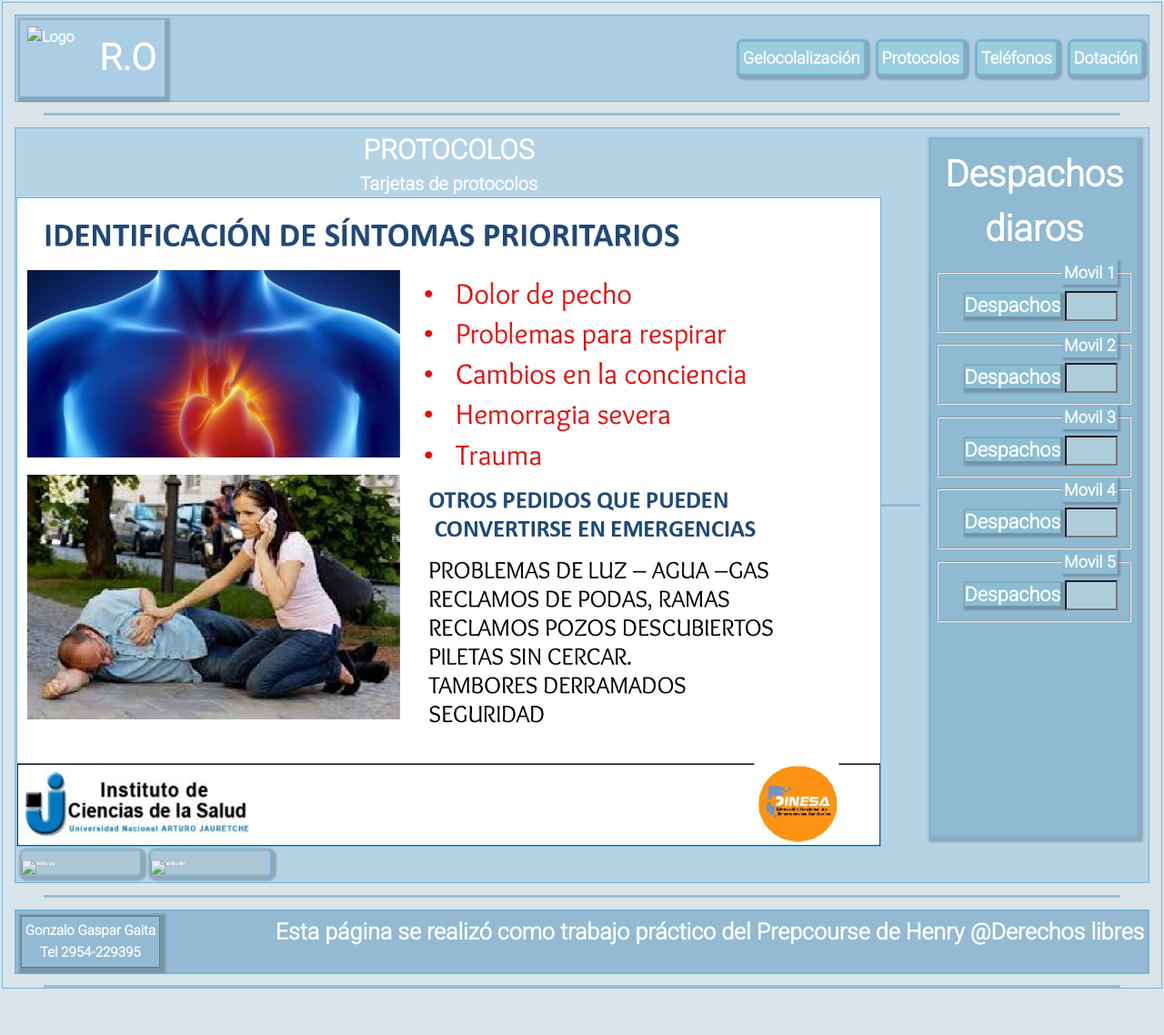
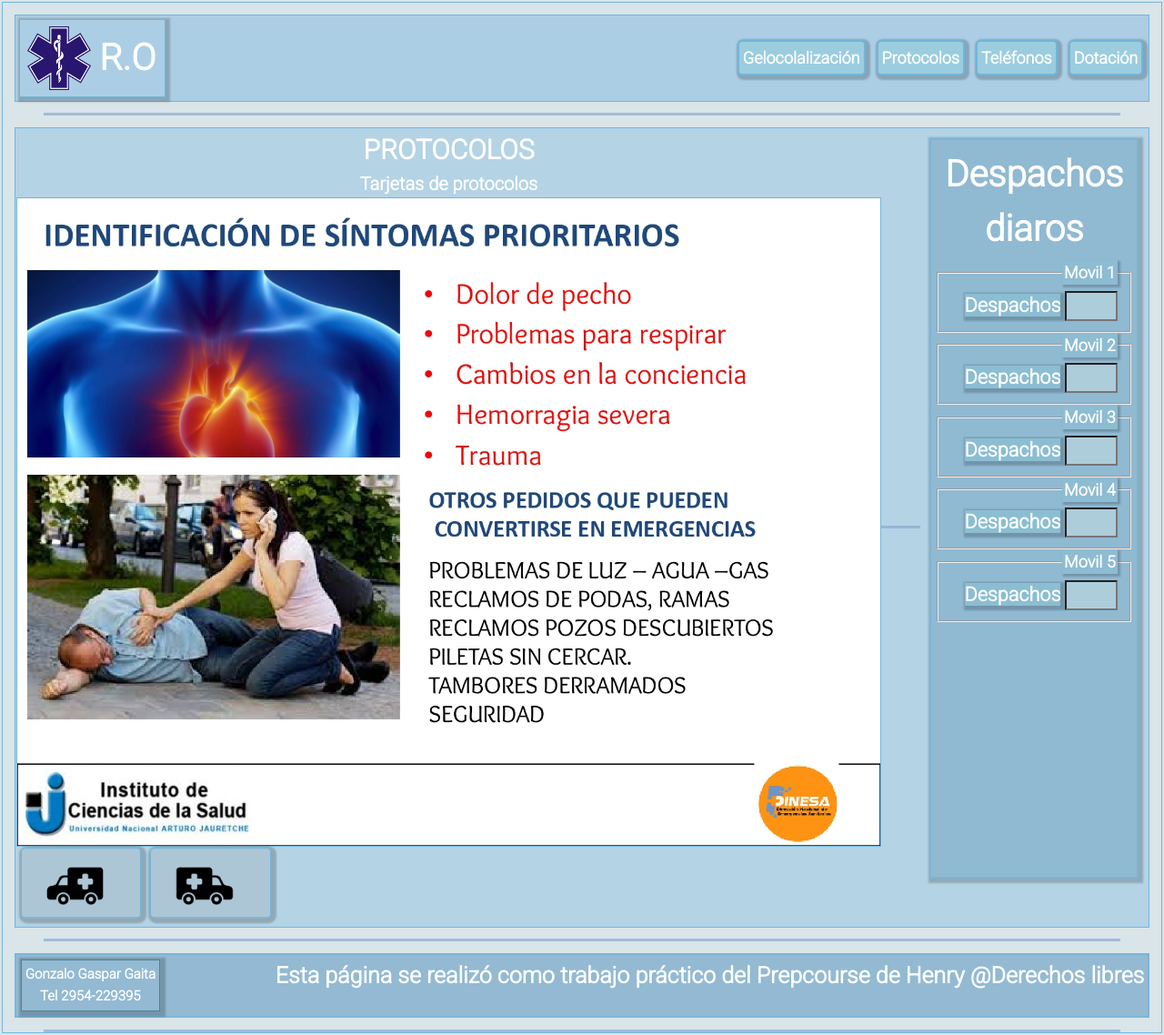
Before and after one commit to Ggaita/107Sem, a plain HTML site: page index.html in a window 1280 px wide. Shown: the whole page at 91% size. Before the commit the page ends 1089 px from the top, so only its background shows below. Drawn offline with Linux system fonts and the light colour scheme.

Commit message:
imagenes cargadas

```diff
--- a/index.html
+++ b/index.html
@@ -18,7 +18,7 @@
 <body>
     <header>
         <div id="header-icon">
-        <img id="logo" src="./imagenes/logo1.png/" alt="Logo">
+        <img id="logo" src="Imagenes/logo1.png" alt="Logo">
         <span>R.O</span>
         </div>
         <nav>
@@ -61,8 +61,8 @@
             </div>
             </article>
             <div class="botones">
-            <div id="anterior"><img class="ambu-izq" src="./imagenes/ambu izq.png/" alt="ambu izq"></div>
-            <div id="siguiente"><img class="ambu-der" src="./imagenes/ambu der.png/" alt="ambu der"></div>
+            <div id="anterior"><img class="ambu-izq" src="Imagenes/ambu izq.png" alt="ambu izq"></div>
+            <div id="siguiente"><img class="ambu-der" src="Imagenes/ambu der.png" alt="ambu der"></div>
           </div>
         </div>
         </section>
```
